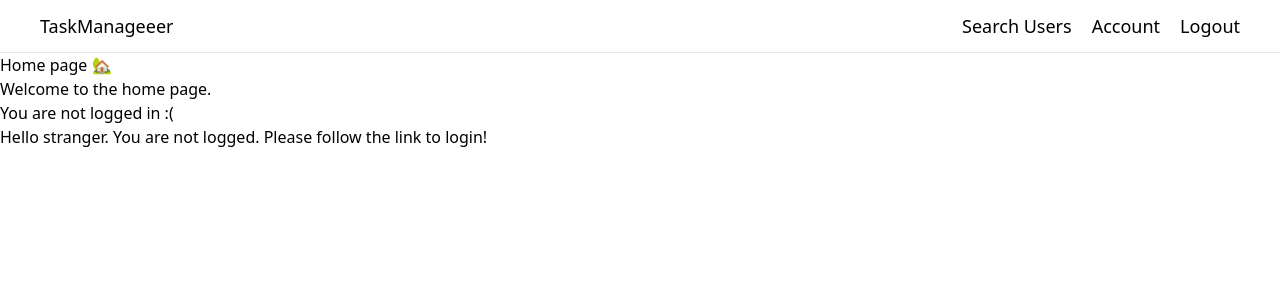
After one commit to vebulogmetra/task_manageer, a Python web app: template src/front/templates/home.html in a window 1280 px wide. The commit adds this page. Shown: the top 300 px of the page. Run offline with Jinja, Linux system fonts and the light colour scheme; the template is opened without the code that fills it, so the values that code supplies are empty; some libraries are stand-ins or nearby versions.

Commit message:
update html templates

```diff
--- a/src/front/templates/base.html
+++ b/src/front/templates/base.html
@@ -11,13 +11,14 @@
     <title>Task Manageer</title>
 </head>
 <body>
-    <nav class="flex justify-between text-3xl my-3">
+    <nav class="flex justify-between text-lg my-3">
         <ul class="flex ml-10">
             <li>TaskManageeer</li>
         </ul>
         <ul class="flex gap-5 mr-10">
-            <li>Account</li>
-            <li>Logout</li>
+            <a href="/front/pages/search"><li>Search Users</li></a>
+            <a href="/front/pages/current_user"><li>Account</li></a>
+            <a href="/front/pages/logout"><li>Logout</li></a>
         </ul>
     </nav>
     <hr>
--- /dev/null
+++ b/src/front/templates/home.html
@@ -0,0 +1,27 @@
+{% extends "base.html" %}
+
+{% block content %}
+
+{% block title %}
+<title>Home page</title>
+{% endblock %}
+<h1>Home page 🏡</h1>
+
+<p>Welcome to the home page.</p>
+
+{% if user %}
+    <h2>You are logged in :)</h2>
+    <p>
+        Hi {{ user.username }}! You are logged in, so you can access the private
+        page. <a href="/front/pages/home">here</a>!
+    </p>
+{% else %}
+    <h2>You are not logged in :(</h2>
+    <p>
+        Hello stranger. You are not logged. Please follow the link to
+        <a href="/front/pages/login" class="btn">login</a>!
+    </p>
+{% endif %}
+{% endblock %}
+
+<hr>
--- a/src/front/templates/search.html
+++ b/src/front/templates/search.html
@@ -4,7 +4,7 @@
 <script>
     const searchForOperation = () => {
         const searchInputValue = document.getElementById("user_search").value;
-        window.location.href = `/front/pages/search_by_id/${searchInputValue}`;
+        window.location.href = `/front/pages/user/${searchInputValue}`;
     }
 </script>
 {% endblock %}
@@ -12,10 +12,10 @@
 {% block content %}
 <div class="flex justify-center flex-col items-center">
     <div class="flex my-3 gap-5">
-        <input id="user_search" type="text" placeholder="user_id" class="text-xl">
+        <input id="user_search" type="text" placeholder="user_id" class="text-base">
         <button onclick="searchForOperation()" class="border-2 rounded-3xl bg-gray-300 p-3">Search by id</button>
     </div>
-    <span>Например, tyui-uiop-hjkl</span>
+    <span class="text-sm">Например, c2f2672b-e294-46c4-bce6-21ea7d053ed2</span>
     {% for user in users %}
         <div class="flex rounded-3 border-2 p-3 mt-5">
             <div class="flex flex-col">
```
Also changed, not shown: src/front/templates/login.html (added, +39 -0 lines), src/front/templates/user.html (+11 -3 lines).
